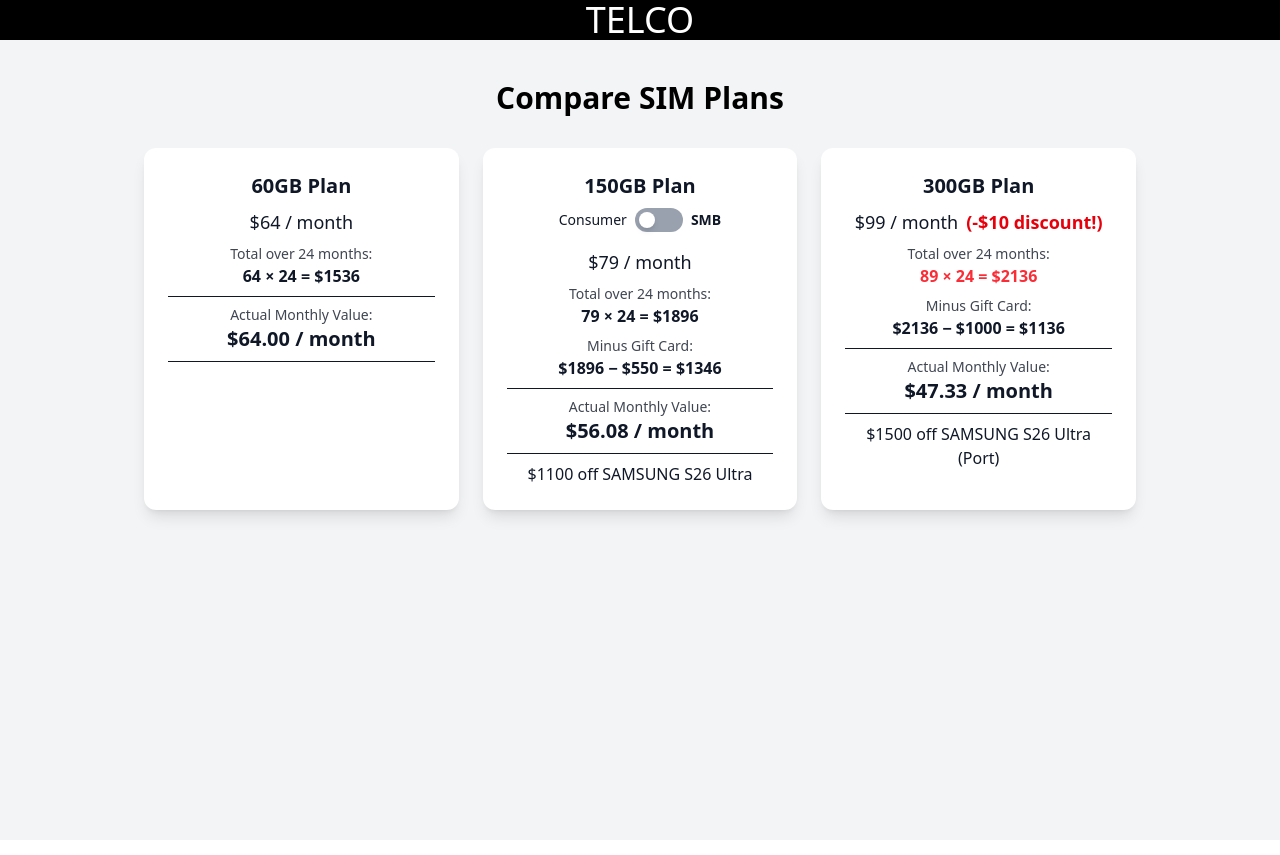
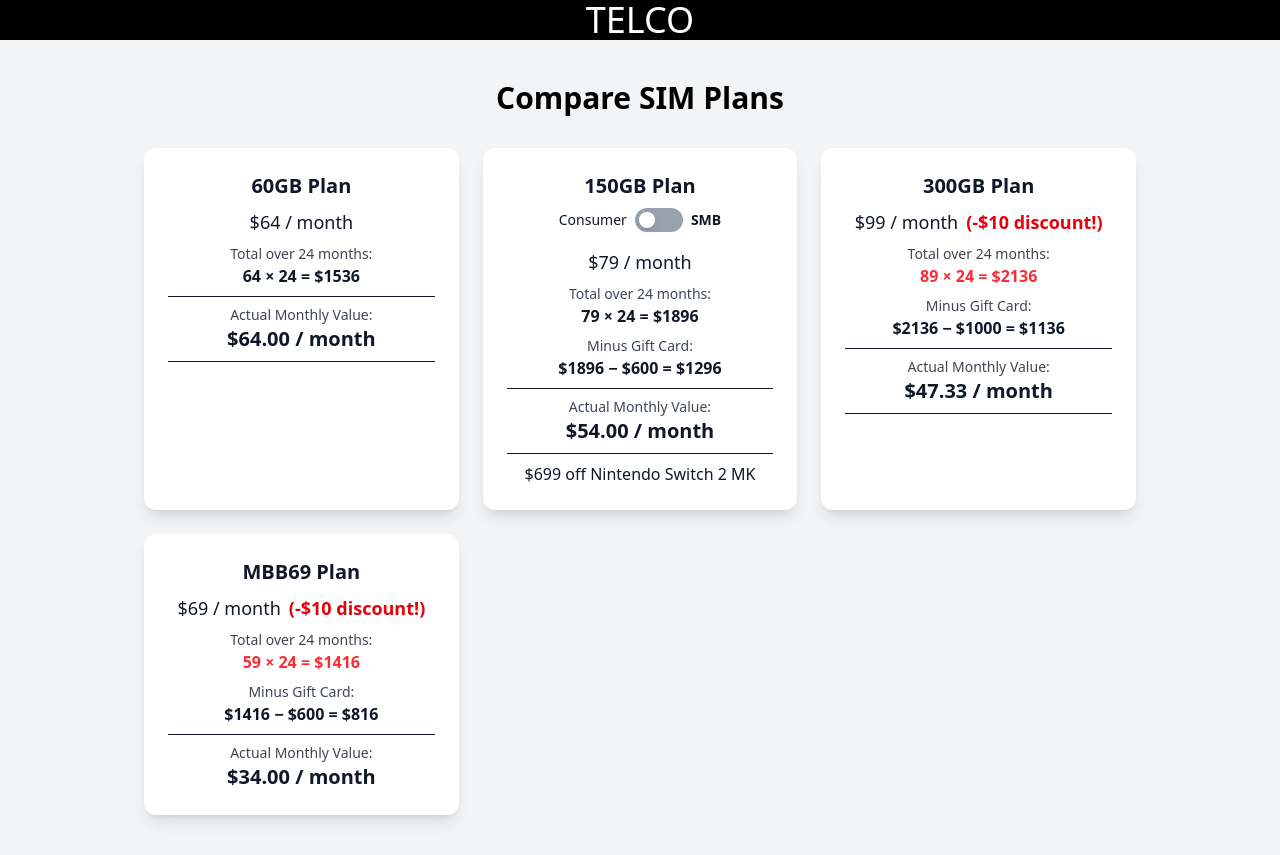
Before and after one commit to m011amad/telco, a React (Vite) app in the folder telco/: page / in a window 1280 px wide. Built offline with nearby package versions, Linux system fonts and the light colour scheme.

Commit message:
updated plans + added MBB

```diff
--- a/telco/src/Plans.jsx
+++ b/telco/src/Plans.jsx
@@ -9,7 +9,7 @@ const PhonePlans = () => {
       name: "150GB",
       price: 79,
       months: 24,
-      giftCard: isSMB ? 700 : 550,
+      giftCard: isSMB ? 700 : 600,
       //discount: 10, // $10 discount per month
       hasSMB: true,
     },
@@ -18,6 +18,14 @@ const PhonePlans = () => {
       price: 99,
       months: 24,
       giftCard: 1000, // isSMB ? 1000 : 800, // SMB (business) logic
+      discount: 10,
+      hasSMB: false,
+    },
+    {
+      name: "MBB69",
+      price: 69,
+      months: 24,
+      giftCard: 600,
       discount: 10,
       hasSMB: false,
     },
@@ -40,6 +48,7 @@ const PhonePlans = () => {
           const is60GB = plan.name === "60GB";
           const is150GB = plan.name === "150GB";
           const is300GB = plan.name === "300GB";
+          const isMBB69 = plan.name === "MBB69";
 
           return (
             <div
@@ -142,13 +151,13 @@ const PhonePlans = () => {
               )}
               {is150GB && (
                 <div className="mt-2 pt-2 border-t">
-                  <p>$1100 off SAMSUNG S26 Ultra</p>
-                  {isSMB && <p>$1200 off SAMSUNG S26 Ultra</p>}
+                  {!isSMB && <p>$699 off Nintendo Switch 2 MK</p>}
+                  {isSMB && <p></p>}
                 </div>
               )}
               {is300GB && (
                 <div className="mt-2 pt-2 border-t">
-                  <p>$1500 off SAMSUNG S26 Ultra (Port)</p>
+                  <p></p>
                 </div>
               )}
             </div>
```
